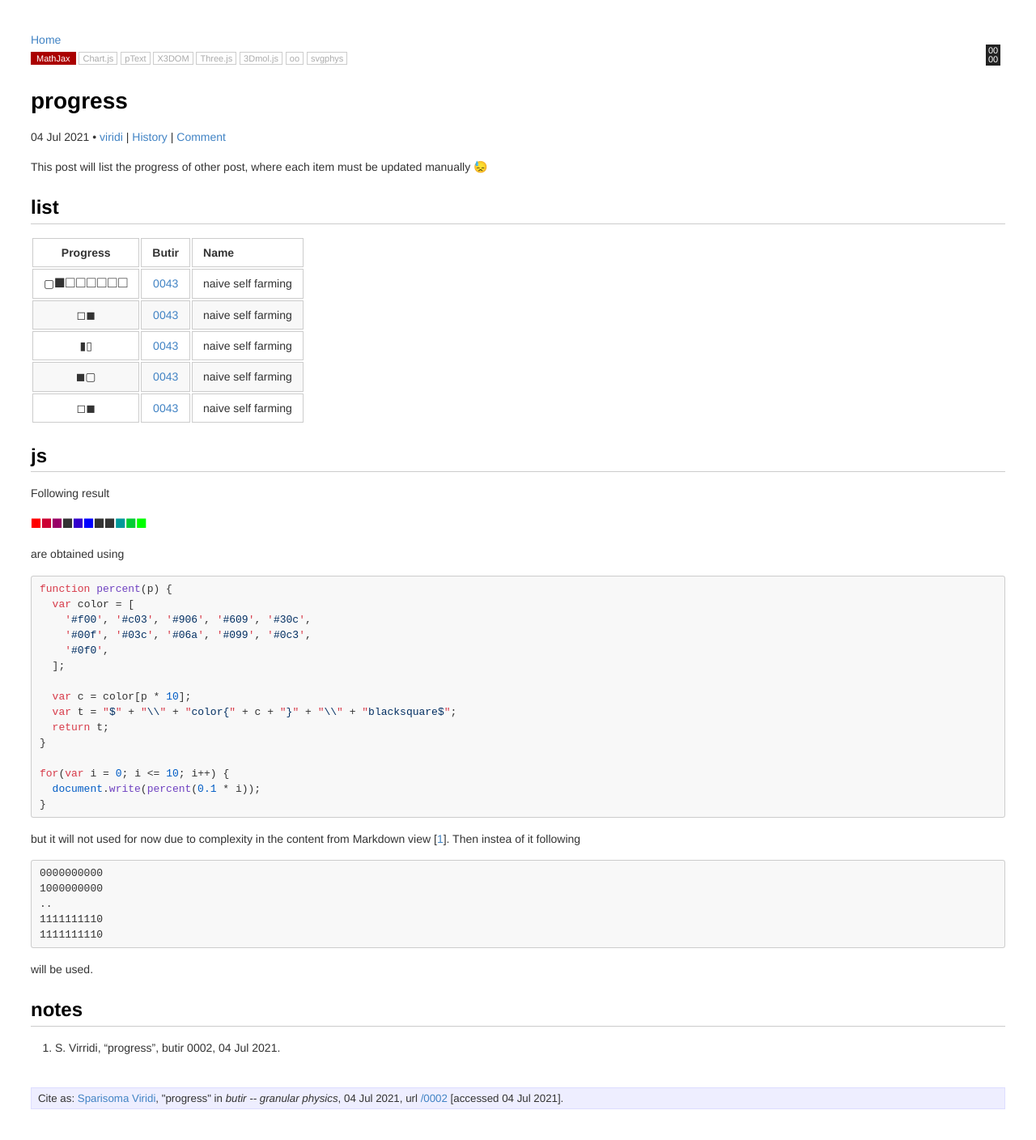
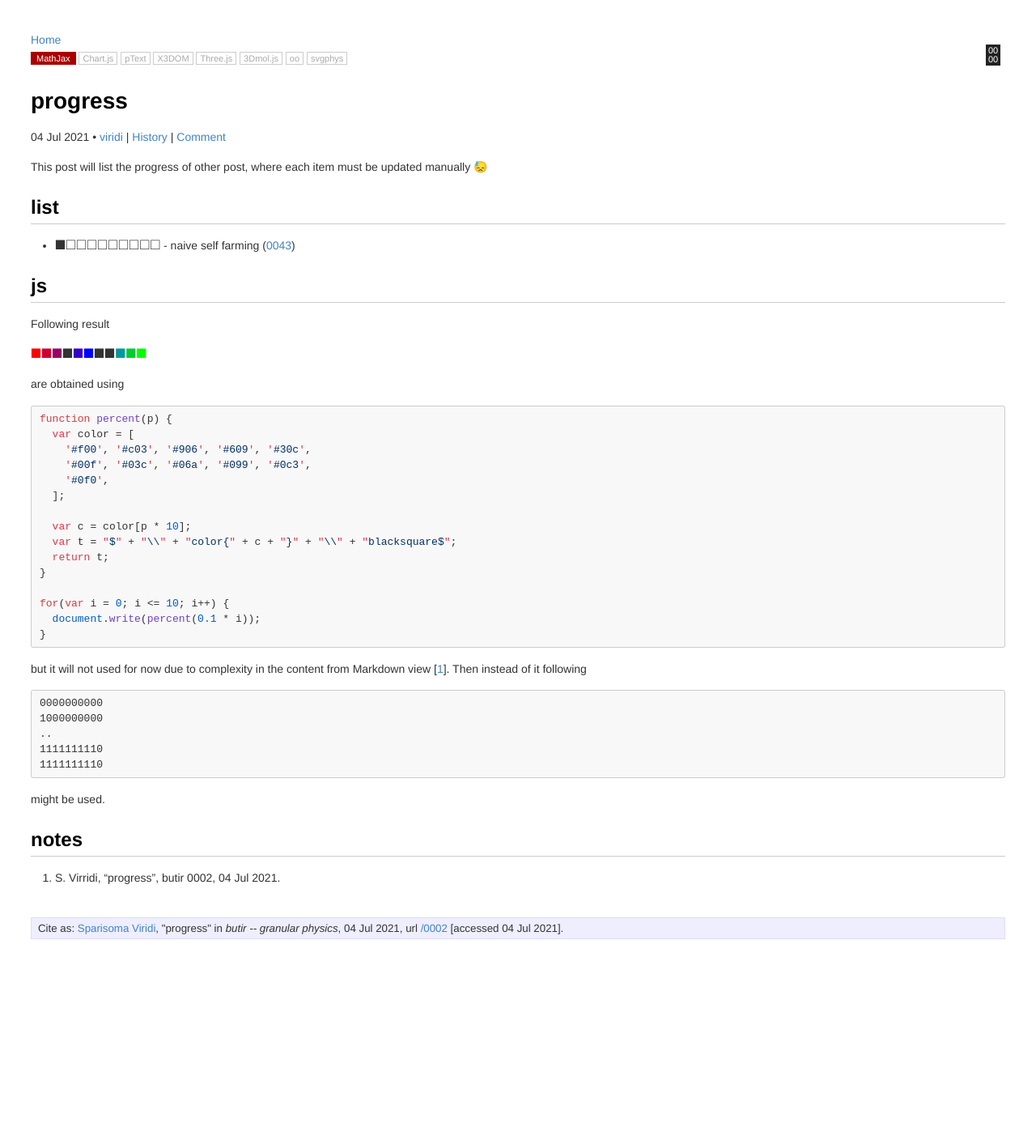
Before and after one commit to dudung/butir, a Jekyll site: the page built from _posts/0/00/2021-07-02-progress.md, in a window 1280 px wide. Shown: the whole page at 81% size. Built offline with Jekyll 4.4.1, drawn with Linux system fonts in a browser that asks for light colours; emoji names are drawn with the system emoji font; formulas are drawn with MathJax 3; after the commit the page ends 1198 px from its top, so only the background shows below that.

Commit message:
progress +1

````diff
--- a/_posts/0/00/2021-07-02-progress.md
+++ b/_posts/0/00/2021-07-02-progress.md
@@ -22,14 +22,8 @@ nodes: ['0000']
 This post will list the progress of other post, where each item must be updated manually :sweat:
 
 ## list
++ $\blacksquare\Box\Box\Box\Box\Box\Box\Box\Box\Box$ - naive self farming ([0043](0043))
 
-Progress | Butir | Name
-:-: | :-: | :--
-&#x25a2;$\blacksquare\Box\Box\Box\Box\Box\Box$ | [0043](0043) | naive self farming
-&#x25fb;&#x25fc; | [0043](0043) | naive self farming
-&#x25ae;&#x25af; | [0043](0043) | naive self farming
-&#x25fc;&#x25a2; | [0043](0043) | naive self farming
-&#x25fb;&#x25fc; | [0043](0043) | naive self farming
 
 ## js
 Following result
@@ -71,7 +65,7 @@ for(var i = 0; i <= 10; i++) {
 }
 ```
 
-but it will not used for now due to complexity in the content from Markdown view [[1](#r1)]. Then instea of it following
+but it will not used for now due to complexity in the content from Markdown view [[1](#r1)]. Then instead of it following
 
 ```
 0000000000
@@ -81,7 +75,8 @@ but it will not used for now due to complexity in the content from Markdown view
 1111111110
 ```
 
-will be used.
+might be used.
+
 
 ## notes
 1. <a name=r1></a>S. Virridi, "progress", butir 0002, 04 Jul 2021.
````
